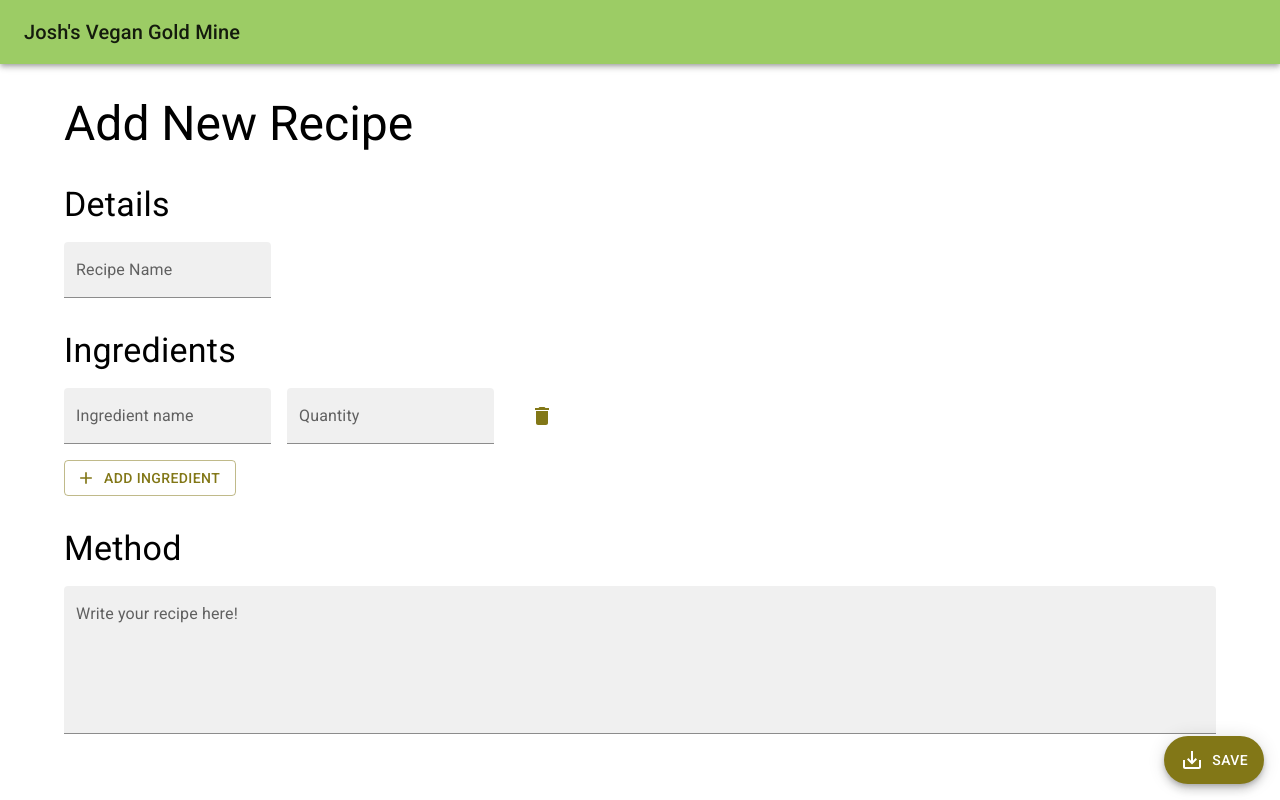
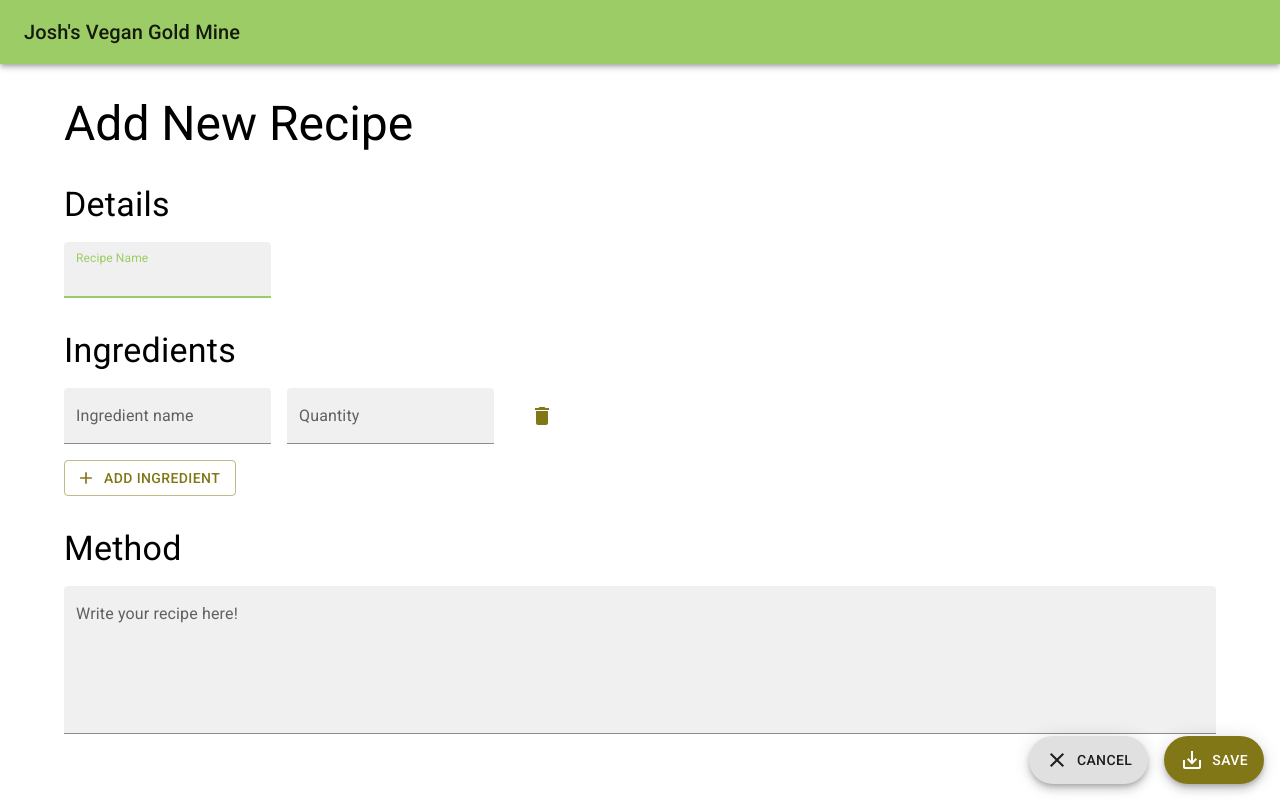
Before and after one commit to jtaylor100/recipe-manager, a Next.js app: page /add in a window 1280 px wide. Built offline with nearby package versions, Linux system fonts and the light colour scheme.

Commit message:
Add cancel option, to quit recipe creation

```diff
--- a/pages/add.js
+++ b/pages/add.js
@@ -2,9 +2,10 @@ import { Typography, Container, Paper, Stack, TextField, Fab, Button } from '@mu
 import Layout from '../components/Layout'
 import SaveAltIcon from '@mui/icons-material/SaveAlt'
 import AddIcon from '@mui/icons-material/Add'
-import DeleteIcon from '@mui/icons-material/Delete';
+import DeleteIcon from '@mui/icons-material/Delete'
+import CloseIcon from '@mui/icons-material/Close'
 import { useState } from 'react'
-
+import Link from 'next/link'
 
 export default function Add() {
   const [ingredientRows, setIngredientRows] = useState([{
@@ -17,7 +18,7 @@ export default function Add() {
       <Container sx={{ py:4 }}>
         <Typography mb={2} variant="h3">Add New Recipe</Typography>
         <Typography mt={4} mb={2} variant="h4">Details</Typography>
-        <TextField label="Recipe Name" variant="filled" />
+        <TextField label="Recipe Name" variant="filled" autoFocus={true} />
         <Typography mt={4} variant="h4">Ingredients</Typography>
         <>
         {ingredientRows.map((row, index) =>
@@ -43,9 +44,16 @@ export default function Add() {
         <Typography mt={4} mb={2} variant="h4">Method</Typography>
         <TextField  multiline label="Write your recipe here!" fullWidth variant="filled" rows={5} />
       </Container>
-      <Fab color="secondary" variant="extended" aria-label="save" className="bottomRightAnchor">
-        <SaveAltIcon sx={{ mr: 1}} /> Save
-      </Fab>
+      <Stack className="bottomRightAnchor" direction="row" spacing={2}>
+        <Link href="/" prefetch>
+          <Fab variant="extended" className="secondaryBottomRightAnchor">
+            <CloseIcon sx={{ mr: 1 }} /> Cancel
+          </Fab>
+        </Link>
+        <Fab color="secondary" variant="extended" aria-label="save">
+          <SaveAltIcon sx={{ mr: 1}} /> Save
+        </Fab>
+      </Stack>
     </Layout>
   );
 }
```
